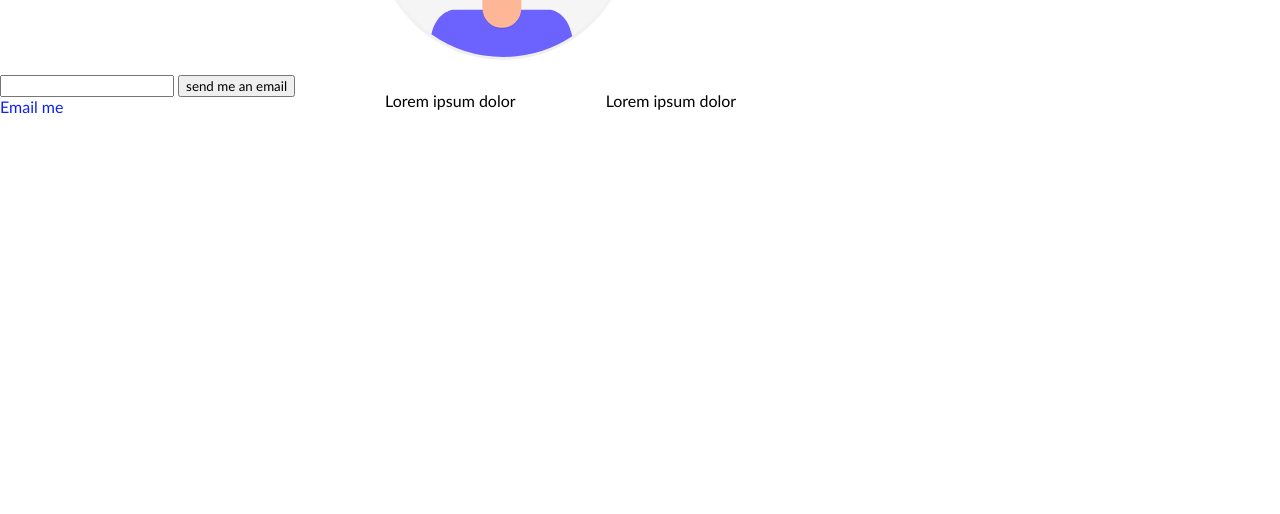
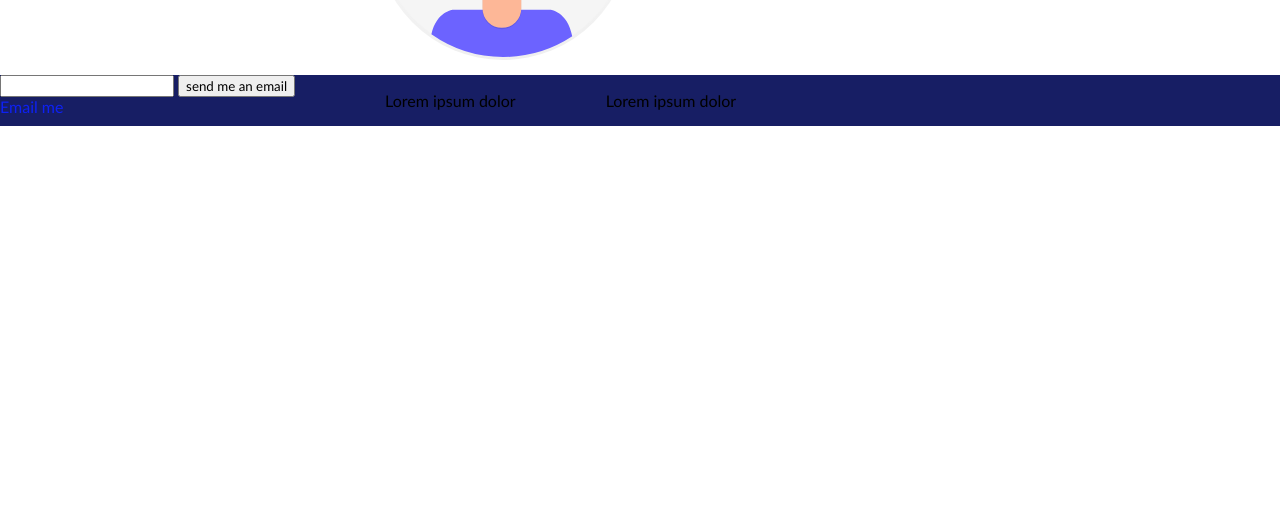
Before and after one commit to theProgrammer150/theprogrammer150.github.io, a plain HTML site: page Samuel's blog/index.htm in a window 1280 px wide. Shown: the part 286-800 px from the top of the page. Drawn offline with Linux system fonts and the light colour scheme.

Commit message:
Update style.css

```diff
--- a/Samuel's blog/style.css
+++ b/Samuel's blog/style.css
@@ -199,3 +199,7 @@ ul {
     display: flex;
     flex-wrap: wrap;
 }
+
+.footer {
+    background-color: rgb(23, 30, 100);
+}
```
